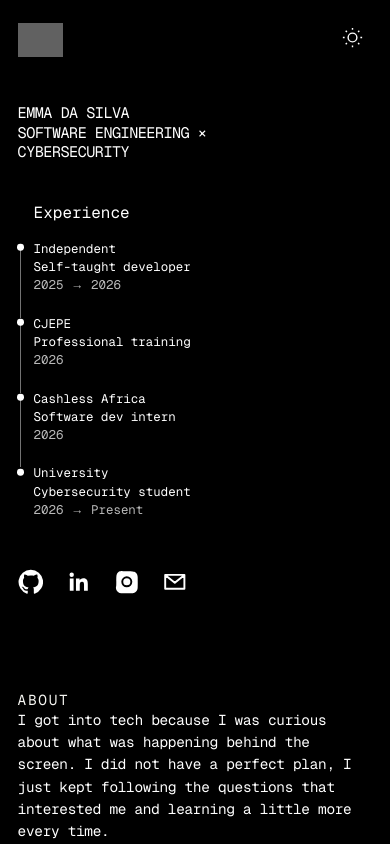
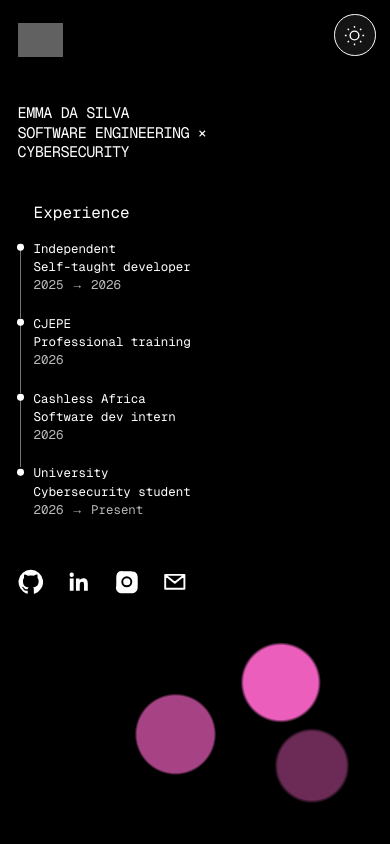
Before and after one commit to emma-dasilva-dev/emma-portfolio, a Next.js app: page / in a window 390 px wide. Shown: the top 844 px of the page. Built offline with nearby package versions, Linux system fonts and the light colour scheme; grey boxes are pictures that could not be loaded.

Commit message:
Fix mobile hero panel size and theme toggle

```diff
--- a/src/app/globals.css
+++ b/src/app/globals.css
@@ -3556,3 +3556,47 @@ html.portfolio-light .paper-hero-copy {
     z-index: 1;
   }
 }
+
+
+/* Final mobile hero: keep the pink/blue panel, just compact */
+@media (max-width: 700px) {
+  .paper-hero-shader {
+    display: block !important;
+    width: 100% !important;
+    height: 22svh !important;
+    min-height: 22svh !important;
+    overflow: hidden;
+  }
+
+  .paper-hero-shader > div,
+  .paper-hero-mobile-art {
+    width: 100% !important;
+    height: 22svh !important;
+    min-height: 22svh !important;
+  }
+
+  .paper-theme-toggle {
+    top: 0.9rem;
+    right: 0.9rem;
+    z-index: 50;
+    width: 2.6rem;
+    height: 2.6rem;
+    border: 1px solid currentColor;
+    background: rgba(0, 0, 0, 0.06);
+    -webkit-tap-highlight-color: transparent;
+    touch-action: manipulation;
+  }
+
+  .paper-hero-dark .paper-theme-toggle {
+    background: rgba(255, 255, 255, 0.08);
+  }
+
+  .paper-hero-light .paper-theme-toggle {
+    background: rgba(0, 0, 0, 0.05);
+  }
+
+  .paper-theme-toggle svg {
+    display: block;
+    pointer-events: none;
+  }
+}
```
